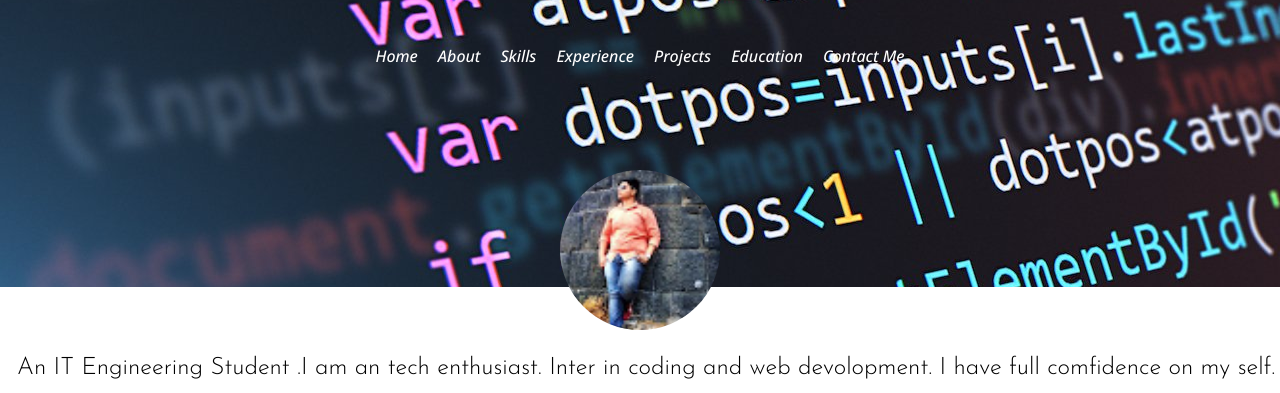
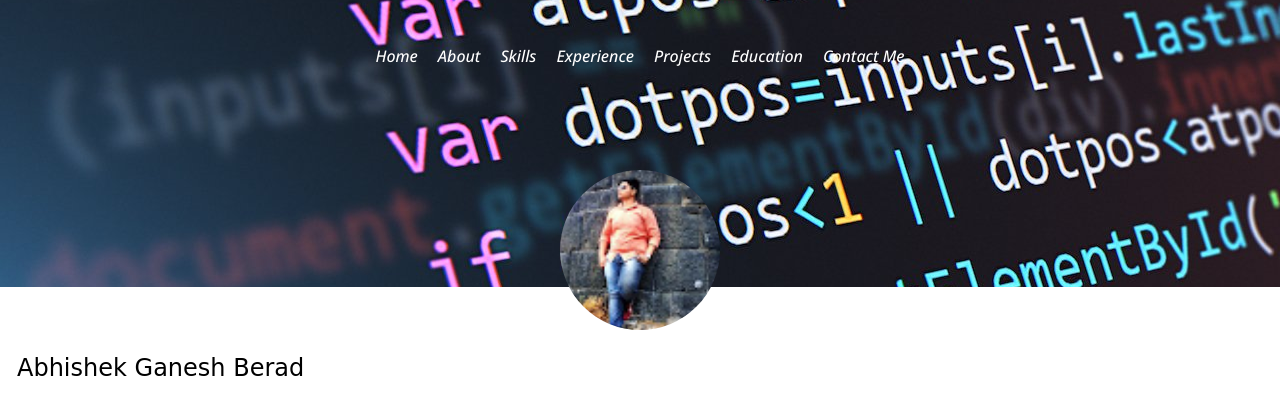
Before and after one commit to AbhiBerad01/personal-portfolio, a plain HTML site: page index.html in a window 1280 px wide. Shown: the top 393 px of the page. Drawn offline with nearby package versions, Linux system fonts and the light colour scheme; a script that the page names is missing; a web font is replaced by a local one.

Commit message:
Update index.html

```diff
--- a/index.html
+++ b/index.html
@@ -63,6 +63,7 @@
                     <img class="rounded-full w-40" src="/assets/profile.761c8212.jpg" alt="" />
                 </div>
                 <div class="info 2xl:h-[50vh]">
+                      <h1 class="text-2xl mt-[22px] ml-[17px] mb-4 2xl:w-2/4 2xl:ml-[26rem] 2xl:mt-22">Abhishek Ganesh Berad</h1>
                     <h2 class="text-2xl mt-[22px] ml-[17px] mb-4 2xl:w-2/4 2xl:ml-[26rem] 2xl:mt-22">
                         An IT Engineering Student .I am an tech enthusiast. Inter in coding and web devolopment. I have
                         full comfidence on my self. </h2>
```
